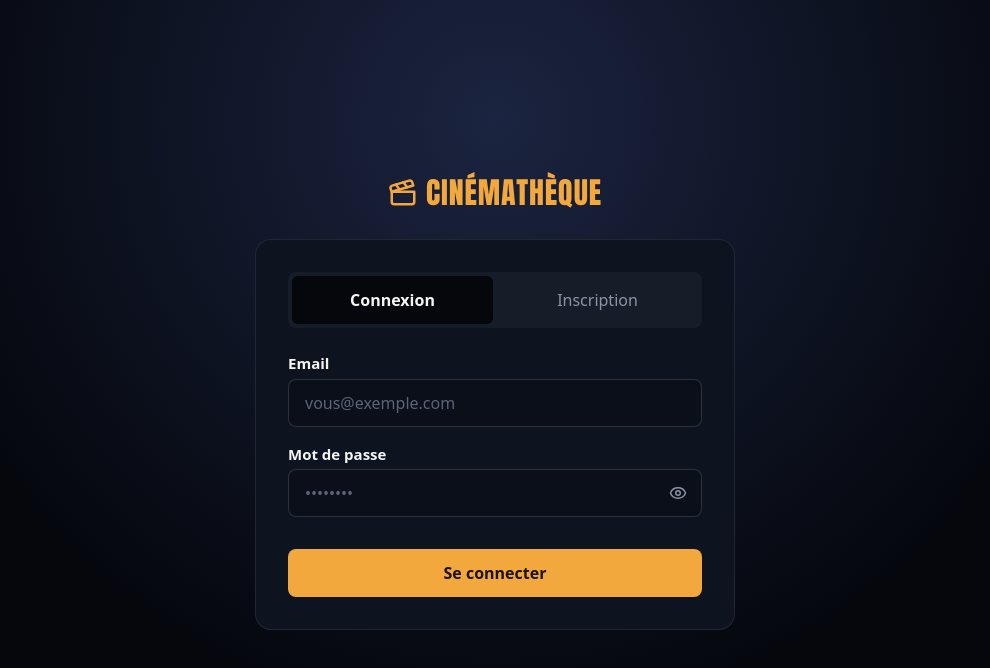
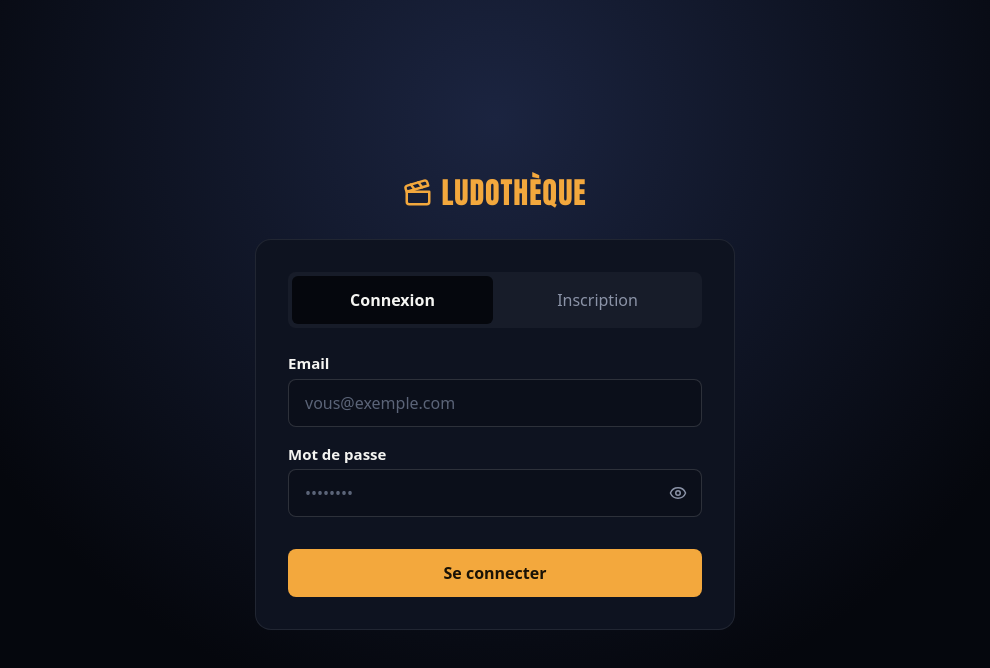
Before and after one commit to ArthurMillet44/Ludotheque, a React (Vite) app: page / in a window 1280 px wide. Shown: the top 668 px of the page, without its empty margins (145-1135 px from the left). Built offline with nearby package versions, Linux system fonts and the light colour scheme; no server answers.

Commit message:
chore: renommage de cinémathèque en ludothèque

```diff
--- a/index.html
+++ b/index.html
@@ -4,7 +4,7 @@
     <meta charset="UTF-8" />
     <link rel="icon" type="image/svg+xml" href="/favicon.svg" />
     <meta name="viewport" content="width=device-width, initial-scale=1.0" />
-    <title>Cinémathèque</title>
+    <title>Ludothèque</title>
     <link rel="preconnect" href="https://fonts.googleapis.com" />
     <link rel="preconnect" href="https://fonts.gstatic.com" crossorigin />
     <link
--- a/src/components/Logo/Logo.tsx
+++ b/src/components/Logo/Logo.tsx
@@ -2,15 +2,15 @@ import { Clapperboard } from 'lucide-react'
 import './Logo.css'
 
 /**
- * Affiche l'identité visuelle de l'application : icône de clap de cinéma
- * suivie du nom "Cinémathèque".
+ * Affiche l'identité visuelle de l'application : icône de clap
+ * suivie du nom "Ludothèque".
  * Ne prend aucun paramètre et ne retourne que du balisage, sans état.
  */
 export function Logo() {
   return (
     <div className="logo">
       <Clapperboard className="logo__icon" aria-hidden="true" />
-      <span className="logo__text">Cinémathèque</span>
+      <span className="logo__text">Ludothèque</span>
     </div>
   )
 }
```
Also changed, not shown: 1 other file (tests, documents, lock files or other folders).
